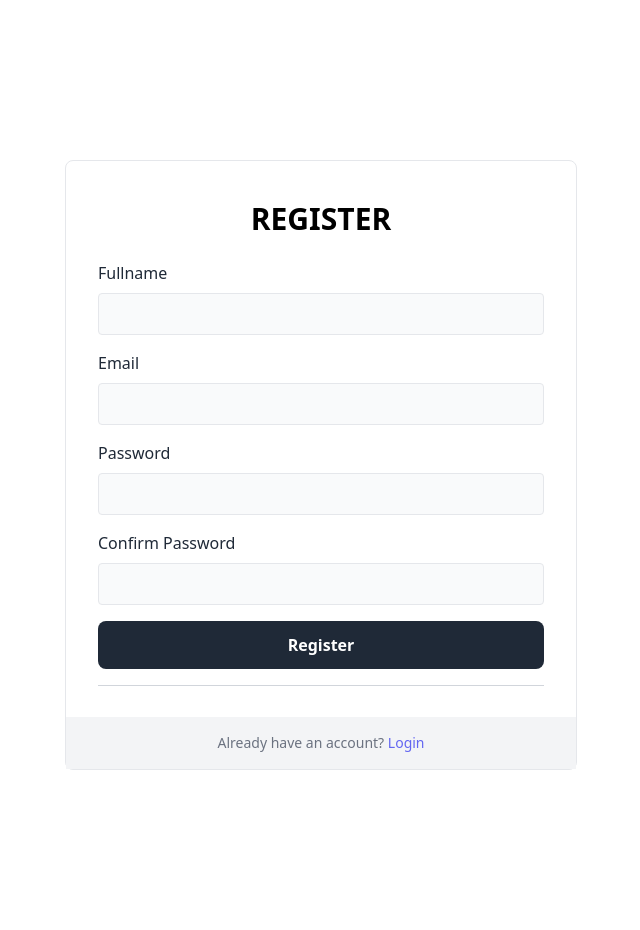
After one commit to zhenllyalvarez/crud_pdo, a PHP site: page /register.html in a window 1280 px wide. The commit adds this page. Shown: the whole page, without its empty margins (319-959 px from the left). Run offline with PHP 8.4, Linux system fonts and the light colour scheme; some libraries are stand-ins or nearby versions.

Commit message:
update the file structure

```diff
--- a/createSocial.php
+++ b/App/Controller/User/createSocial.php
@@ -1,12 +1,14 @@
 <?php
-require_once("backend.php");
+include("../UserController.php");
+
+
     $id = $_POST['id'] ?? null;
     $socialmedia = $_POST['socialmedia'] ?? null;
     $email = $_POST['email'] ?? null;
     $password = $_POST['password'] ?? null;
 
     try {
-        $sc = new backend($id, $socialmedia, $email, $password);
+        $sc = new UserController($id, $socialmedia, $email, $password);
         $sc->insertData();
     } catch (PDOException $e) {
         return 'Error initializing $sc: ' . $e->getMessage();
--- a/deleteSocial.php
+++ b/App/Controller/User/deleteSocial.php
@@ -1,10 +1,10 @@
 <?php
-    require_once('backend.php');
+    include("../UserController.php");
 
     if(isset($_POST['id'])) {
         try {
             $id = $_POST['id'];
-            $data = new backend($id, null, null, null);
+            $data = new UserController($id, null, null, null);
             $result = $data->deleteSocial($id);
         } catch (PDOException $e) {
             return 'Error: ' . $e->getMessage();
--- /dev/null
+++ b/App/Model/fetchAllData.php
@@ -0,0 +1,6 @@
+<?php
+    include("../App/Controller/UserController.php");
+
+    $data = new UserController(null, null, null, null);
+    $allData = $data->fetchAll();
+?>
--- a/fetchOne.php
+++ b/App/Model/fetchOne.php
@@ -1,7 +1,7 @@
 <?php
     require_once("backend.php");
 
-    $data = new backend(null, null, null, null);
+    $data = new UserController(null, null, null, null);
     $id = $_POST['id'] ?? null;
     $fetchOne = $data->fetchOne($id);
 
--- a/fetchAllData.php
+++ /dev/null
@@ -1,6 +0,0 @@
-<?php
-    require_once("backend.php");
-
-    $data = new backend(null, null, null, null);
-    $allData = $data->fetchAll();
-?>
--- /dev/null
+++ b/register.html
@@ -0,0 +1,49 @@
+<!DOCTYPE html>
+<html lang="en">
+<head>
+    <meta charset="UTF-8">
+    <meta name="viewport" content="width=device-width, initial-scale=1.0">
+    <script src="https://cdn.tailwindcss.com"></script>
+    <title>Document</title>
+</head>
+<body>
+    <div class="bg-white py-6 sm:py-8 lg:py-40">
+        <div class="mx-auto max-w-screen-2xl px-4 md:px-8">
+          <form class="mx-auto max-w-lg rounded-lg border">
+            <div class="flex flex-col gap-4 p-4 md:p-8">
+                <h1 class="text-center font-bold text-3xl py-2">REGISTER</h1>
+              <div>
+                <label for="fullname" class="mb-2 inline-block text-sm text-gray-800 sm:text-base">Fullname</label>
+                <input name="text" class="w-full rounded border bg-gray-50 px-3 py-2 text-gray-800 outline-none ring-indigo-300 transition duration-100 focus:ring" />
+              </div>
+
+              <div>
+                <label for="email" class="mb-2 inline-block text-sm text-gray-800 sm:text-base">Email</label>
+                <input name="email" class="w-full rounded border bg-gray-50 px-3 py-2 text-gray-800 outline-none ring-indigo-300 transition duration-100 focus:ring" />
+              </div>
+
+              <div>
+                <label for="password" class="mb-2 inline-block text-sm text-gray-800 sm:text-base">Password</label>
+                <input name="password" class="w-full rounded border bg-gray-50 px-3 py-2 text-gray-800 outline-none ring-indigo-300 transition duration-100 focus:ring" />
+              </div>
+
+              <div>
+                <label for="Confirm_password" class="mb-2 inline-block text-sm text-gray-800 sm:text-base">Confirm Password</label>
+                <input name="password" class="w-full rounded border bg-gray-50 px-3 py-2 text-gray-800 outline-none ring-indigo-300 transition duration-100 focus:ring" />
+              </div>
+
+              <button class="block rounded-lg bg-gray-800 px-8 py-3 text-center text-sm font-semibold text-white outline-none ring-gray-300 transition duration-100 hover:bg-gray-700 focus-visible:ring active:bg-gray-600 md:text-base">Register</button>
+
+              <div class="relative flex items-center justify-center">
+                <span class="absolute inset-x-0 h-px bg-gray-300"></span>
+              </div>
+            </div>
+
+            <div class="flex items-center justify-center bg-gray-100 p-4">
+              <p class="text-center text-sm text-gray-500">Already have an account? <a href="./login.html" class="text-indigo-500 transition duration-100 hover:text-indigo-600 active:text-indigo-700">Login</a></p>
+            </div>
+          </form>
+        </div>
+      </div>
+</body>
+</html>
--- a/addSocial.php
+++ b/views/AddSocial.php
@@ -1,5 +1,5 @@
 <?php
-    require_once("backend.php");
+    include("../App/Controller/UserController.php");
 ?>
 <!DOCTYPE html>
 <html lang="en">
@@ -14,9 +14,9 @@
 <body>
     <div class="min-h-screen flex items-center justify-center flex-col">
         <div class="w-3/4 sm:w-1/2 relative overflow-x-auto shadow-md sm:rounded-lg">
-            <form class="p-12" action="createSocial.php" method="POST">
+            <form class="p-12" action="../App/Controller/User/createSocial.php" method="POST">
                 <h1 class="text-center text-7xl font-semibold uppercase mb-8">Add social</h1>
-                <a class="bg-gray-500 hover:bg-gray-600 text-white py-2 px-8 mb-5 rounded mx-auto flex w-24" href="alldata.php">Back</a>
+                <a class="bg-gray-500 hover:bg-gray-600 text-white py-2 px-8 mb-5 rounded mx-auto flex w-24" href="Dashboard.php">Back</a>
                 <div class="mb-6">
                     <label for="socialMedia" class="block mb-2 text-sm font-medium text-gray-900 dark:text-white">Social Media</label>
                     <input type="text" id="socialmedia" name="socialmedia" class="bg-gray-50 border border-gray-300 text-gray-900 text-sm rounded-lg focus:ring-blue-500 focus:border-blue-500 block w-full p-2.5 " placeholder="Facebook, Instagram, etc" required />
--- a/alldata.php
+++ b/views/Dashboard.php
@@ -1,5 +1,5 @@
 <?php
-   require_once("fetchAllData.php");
+   include("../App/Model/fetchAllData.php");
 ?>
 <!DOCTYPE html>
 <html lang="en">
@@ -14,7 +14,7 @@
 <body>
 <div class="min-h-screen flex items-center justify-center flex-col">
     <h1 class="font-semibold text-7xl text-center uppercase mb-8">all social</h1>
-    <a href="addSocial.php" class="bg-indigo-400 hover:bg-indigo-500 text-white py-3 px-5 mb-8 rounded">add social</a>
+    <a href="AddSocial.php" class="bg-indigo-400 hover:bg-indigo-500 text-white py-3 px-5 mb-8 rounded">add social</a>
         <div class="w-3/4 sm:w-1/2 relative overflow-x-auto shadow-md sm:rounded-lg">
             <table class="w-full text-sm text-left rtl:text-right text-gray-500 dark:text-gray-400">
                 <thead class="text-xs text-gray-700 uppercase bg-gray-50 dark:bg-gray-700 dark:text-gray-400">
@@ -56,7 +56,7 @@
                             <input type="hidden" name="id" value="<?=$row['id']?>">
                             <button type="submit" name="update" value="edit" class="bg-blue-500 hover:bg-blue-600 text-white py-2 px-3 rounded">Update</button>
                         </form>
-                        <form action="deleteSocial.php" method="POST">
+                        <form action="../App/Controller/User/deleteSocial.php" method="POST">
                             <button name="id" value="<?php echo $row['id']; ?>" type="submit" class="bg-red-500 hover:bg-red-600 text-white py-2 px-4 rounded" onclick="return confirm('Are you sure you want to delete this entry?')">Delete</button>
                         </form>
                         </td>
```
Also changed, not shown: App/Controller/User/Update.php (added, +21 -0 lines), App/Controller/UserController.php (renamed from backend.php, +5 -5 lines), login.html (added, +39 -0 lines), views/updateSocial.php (renamed from updateSocial.php, +2 -25 lines), App/Database/database.php (renamed from database.php).
